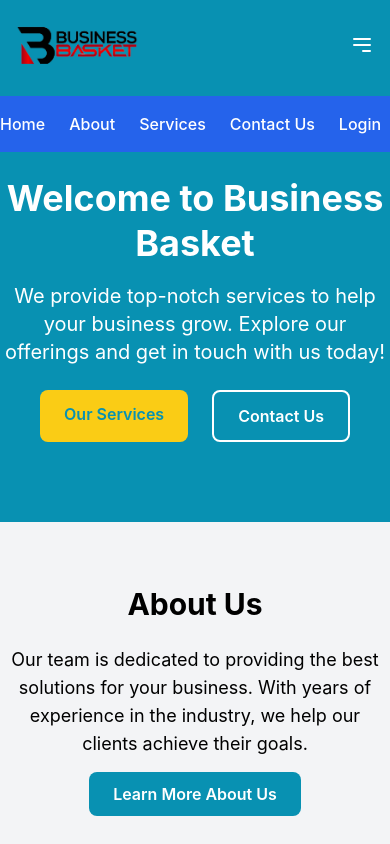
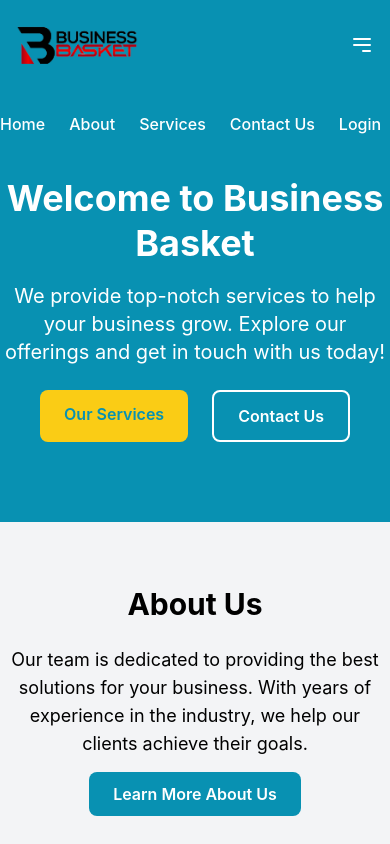
Before and after one commit to bbipl1/bbipl-app, a React (Create React App) app: page / in a window 390 px wide. Both pictures are taken after a click on the button "Toggle navigation". Shown: the top 844 px of the page. Built offline with nearby package versions, Linux system fonts and the light colour scheme; no server answers.

Commit message:
10-01-2025

```diff
--- a/src/layout/NavBar.jsx
+++ b/src/layout/NavBar.jsx
@@ -28,7 +28,7 @@
         <ul
           className={`md:flex space-x-6 font-medium ${
             isMenuOpen ? "flex" : "hidden"
-          } absolute md:static top-full left-0 w-full md:w-auto bg-blue-600 md:bg-transparent py-4 md:py-0`}
+          } absolute md:static top-full left-0 w-full md:w-auto bg-cyan-600 md:bg-transparent py-4 md:py-0`}
         >
           <li>
             <Link to="/" className="hover:text-yellow-300 transition">
```
